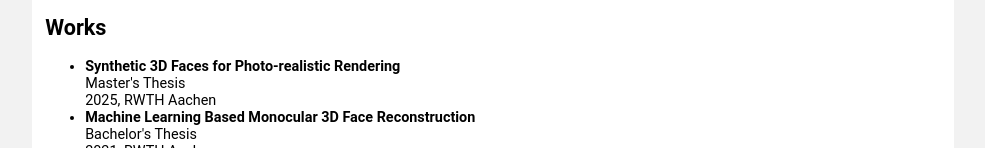
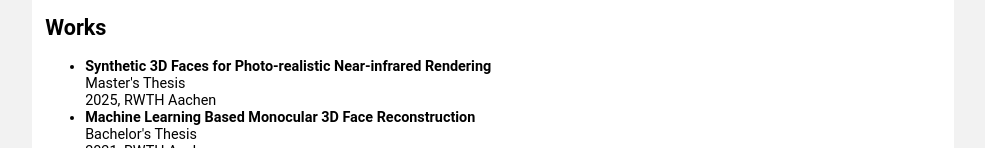
Before and after one commit to Deconimus/CV, a plain HTML site: page index.html in a window 1280 px wide. Shown: the part 598-746 px from the top of the page, without its empty margins (147-1132 px from the left). Drawn offline with Linux system fonts and the light colour scheme.

Commit message:
Update index.html

```diff
--- a/index.html
+++ b/index.html
@@ -82,7 +82,7 @@ Contact: <a href="mailto:pascal@sielski.dev" style="font-weight: normal;">pascal
 
 <h2>Works</h2>
 <ul>
-<li><b>Synthetic 3D Faces for Photo-realistic Rendering</b><br>Master's Thesis<br>2025, RWTH Aachen</li>
+<li><b>Synthetic 3D Faces for Photo-realistic Near-infrared Rendering</b><br>Master's Thesis<br>2025, RWTH Aachen</li>
 <li><b>Machine Learning Based Monocular 3D Face Reconstruction</b><br>Bachelor's Thesis<br>2021, RWTH Aachen</li>
 </ul>
 
```
